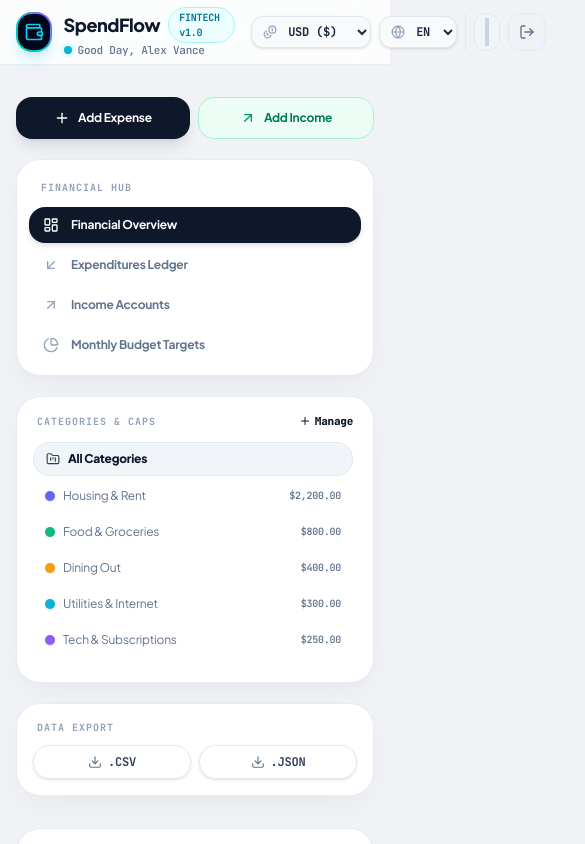
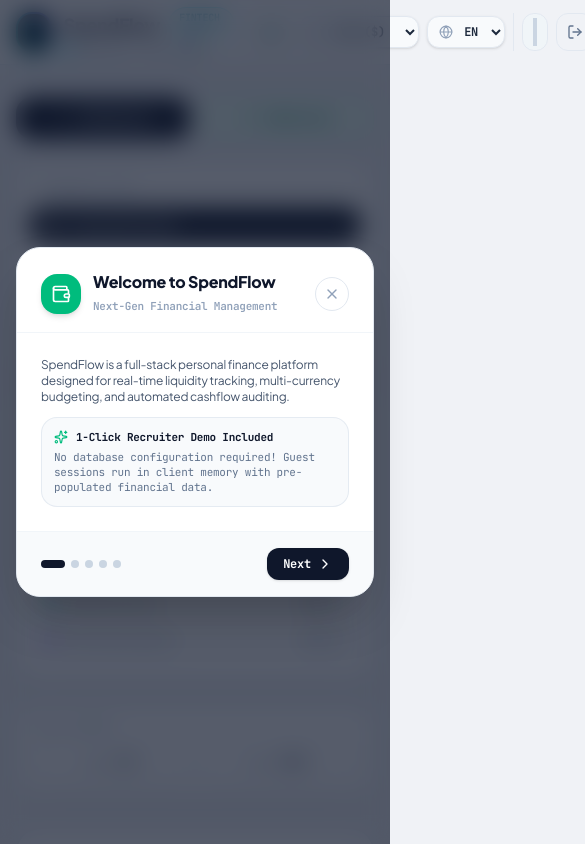
Before and after one commit to marcorv6/expense-tracker, a Next.js app: page / in a window 390 px wide. Shown: the top 844 px of the page, 585 px wide, since content can reach past the window. Built offline with nearby package versions, Linux system fonts and the light colour scheme; no server answers; grey boxes are pictures that could not be loaded.

Commit message:
feat(tutorial): 🎓 add interactive user onboarding tutorial & fix SVG graph label font family

```diff
--- a/app/page.tsx
+++ b/app/page.tsx
@@ -10,6 +10,7 @@
 import { TransactionModal } from '@/components/TransactionModal';
 import { CategoryModal } from '@/components/CategoryModal';
 import { AuthModal } from '@/components/AuthModal';
+import { OnboardingTutorial } from '@/components/OnboardingTutorial';
 import { Footer } from '@/components/Footer';
 import { useAuth } from '@/context/AuthContext';
 import { usePreferences } from '@/context/PreferencesContext';
@@ -45,6 +46,17 @@
   const [txModalDefaultType, setTxModalDefaultType] = useState<'expense' | 'income'>('expense');
   const [editingTransaction, setEditingTransaction] = useState<TransactionItem | null>(null);
   const [isCatModalOpen, setIsCatModalOpen] = useState(false);
+  const [isTutorialOpen, setIsTutorialOpen] = useState(false);
+
+  useEffect(() => {
+    if (typeof window !== 'undefined') {
+      const seen = localStorage.getItem('spendflow_tutorial_seen');
+      if (!seen) {
+        const timer = setTimeout(() => setIsTutorialOpen(true), 100);
+        return () => clearTimeout(timer);
+      }
+    }
+  }, []);
 
   const fetchDashboardData = async () => {
     if (!isAuthenticated) return;
@@ -382,6 +394,16 @@
         onDeleteCategory={handleDeleteCategory}
       />
 
+      <OnboardingTutorial
+        isOpen={isTutorialOpen}
+        onClose={() => {
+          setIsTutorialOpen(false);
+          if (typeof window !== 'undefined') {
+            localStorage.setItem('spendflow_tutorial_seen', 'true');
+          }
+        }}
+      />
+
       {/* Mandatory Auth Modal Overlay */}
       {!isAuthenticated && !isAuthLoading && (
         <AuthModal
--- a/components/Header.tsx
+++ b/components/Header.tsx
@@ -5,6 +5,7 @@
 import { usePreferences } from '@/context/PreferencesContext';
 import { SupportedCurrency, SupportedLanguage } from '@/lib/i18n/translations';
 import { AuthModal } from './AuthModal';
+import { OnboardingTutorial } from './OnboardingTutorial';
 import {
   Wallet,
   Sparkles,
@@ -14,6 +15,7 @@
   ArrowUpRight,
   Globe,
   Coins,
+  HelpCircle,
 } from 'lucide-react';
 
 interface HeaderProps {
@@ -25,13 +27,14 @@
   const { user, isAuthenticated, logout, loginAsDemoGuest } = useAuth();
   const { currency, setCurrency, language, setLanguage, t } = usePreferences();
   const [isAuthModalOpen, setIsAuthModalOpen] = useState(false);
+  const [isTutorialOpen, setIsTutorialOpen] = useState(false);
 
   return (
     <header className="sticky top-0 z-40 w-full border-b border-slate-200/80 bg-white/80 backdrop-blur-xl">
       <div className="max-w-7xl mx-auto px-4 sm:px-6 lg:px-8 h-16 flex items-center justify-between gap-4">
         {/* Brand Logo & Greeting */}
         <div className="flex items-center gap-3">
-          {/* New Electric Teal / Royal Violet Gradient Logo Badge */}
+          {/* Electric Teal / Royal Violet Gradient Logo Badge */}
           <div className="w-10 h-10 rounded-2xl bg-gradient-to-tr from-emerald-400 via-cyan-500 to-violet-600 p-[2px] shadow-lg shadow-cyan-500/20">
             <div className="w-full h-full rounded-[14px] bg-slate-950 flex items-center justify-center text-white">
               <Wallet className="w-5 h-5 text-cyan-400" />
@@ -61,6 +64,16 @@
 
         {/* Currency & Language Selectors & User Controls */}
         <div className="flex items-center gap-2 sm:gap-3">
+          {/* Onboarding Help Tour Button */}
+          <button
+            onClick={() => setIsTutorialOpen(true)}
+            className="inline-flex items-center gap-1.5 px-3 py-1.5 rounded-xl border border-slate-200 bg-slate-50 hover:bg-slate-100 text-xs font-mono font-bold text-slate-700 transition-all shadow-sm cursor-pointer"
+            title="Take Tour & Help Tutorial"
+          >
+            <HelpCircle className="w-3.5 h-3.5 text-emerald-600" />
+            <span className="hidden md:inline">Tutorial</span>
+          </button>
+
           {/* Currency Selector */}
           <div className="relative flex items-center">
             <Coins className="w-3.5 h-3.5 text-slate-400 absolute left-3 pointer-events-none" />
@@ -173,6 +186,7 @@
       </div>
 
       <AuthModal isOpen={isAuthModalOpen} onClose={() => setIsAuthModalOpen(false)} />
+      <OnboardingTutorial isOpen={isTutorialOpen} onClose={() => setIsTutorialOpen(false)} />
     </header>
   );
 }
--- /dev/null
+++ b/components/OnboardingTutorial.tsx
@@ -0,0 +1,225 @@
+'use client';
+
+import React, { useState } from 'react';
+import {
+  X,
+  ChevronRight,
+  ChevronLeft,
+  Sparkles,
+  Wallet,
+  Activity,
+  Receipt,
+  Target,
+  Globe,
+  CheckCircle2,
+} from 'lucide-react';
+
+interface OnboardingTutorialProps {
+  isOpen: boolean;
+  onClose: () => void;
+}
+
+export function OnboardingTutorial({ isOpen, onClose }: OnboardingTutorialProps) {
+  const [currentStep, setCurrentStep] = useState(0);
+
+  if (!isOpen) return null;
+
+  const steps = [
+    {
+      title: 'Welcome to SpendFlow',
+      subtitle: 'Next-Gen Financial Management',
+      icon: Wallet,
+      color: 'bg-emerald-500 text-white',
+      content: (
+        <div className="space-y-3 text-xs text-slate-600">
+          <p>
+            SpendFlow is a full-stack personal finance platform designed for real-time liquidity tracking, multi-currency budgeting, and automated cashflow auditing.
+          </p>
+          <div className="p-3 rounded-2xl bg-slate-50 border border-slate-200/80 space-y-1.5 font-mono text-[11px]">
+            <div className="flex items-center gap-2 text-slate-900 font-bold">
+              <Sparkles className="w-3.5 h-3.5 text-emerald-500" />
+              1-Click Recruiter Demo Included
+            </div>
+            <p className="text-slate-500">
+              No database configuration required! Guest sessions run in client memory with pre-populated financial data.
+            </p>
+          </div>
+        </div>
+      ),
+    },
+    {
+      title: 'Cashflow Dynamics Chart',
+      subtitle: 'Interactive Spline Analytics',
+      icon: Activity,
+      color: 'bg-cyan-500 text-white',
+      content: (
+        <div className="space-y-3 text-xs text-slate-600">
+          <p>
+            Visualize your net income vs expense velocity over custom audit windows (Week, Month, Year).
+          </p>
+          <ul className="space-y-2 font-mono text-[11px]">
+            <li className="flex items-center gap-2">
+              <CheckCircle2 className="w-3.5 h-3.5 text-emerald-500 flex-shrink-0" />
+              Click any month node along the wave curve to inspect exact spend volumes.
+            </li>
+            <li className="flex items-center gap-2">
+              <CheckCircle2 className="w-3.5 h-3.5 text-emerald-500 flex-shrink-0" />
+              Use the Share button to copy dashboard analytics reports to your clipboard.
+            </li>
+          </ul>
+        </div>
+      ),
+    },
+    {
+      title: 'Transaction Register & Batching',
+      subtitle: 'Complete Audit Control',
+      icon: Receipt,
+      color: 'bg-indigo-500 text-white',
+      content: (
+        <div className="space-y-3 text-xs text-slate-600">
+          <p>
+            Log income and expenses with payment channels, categories, and status tags (Cleared vs Pending).
+          </p>
+          <div className="p-3 rounded-2xl bg-slate-50 border border-slate-200/80 space-y-1 font-mono text-[11px]">
+            <span className="font-bold text-slate-900 block">Batch Operations Toolbar:</span>
+            <p className="text-slate-500">
+              Select multiple entries using checkboxes to bulk delete or update clearing statuses in a single click.
+            </p>
+          </div>
+        </div>
+      ),
+    },
+    {
+      title: 'Budget Caps & Thresholds',
+      subtitle: 'Prevent Over-spending',
+      icon: Target,
+      color: 'bg-amber-500 text-white',
+      content: (
+        <div className="space-y-3 text-xs text-slate-600">
+          <p>
+            Set monthly spending limits for each category to maintain discipline.
+          </p>
+          <div className="grid grid-cols-2 gap-2 font-mono text-[11px]">
+            <div className="p-2.5 rounded-xl bg-amber-50 border border-amber-200 text-amber-800 font-bold">
+              ⚠️ Warning at 80% Usage
+            </div>
+            <div className="p-2.5 rounded-xl bg-rose-50 border border-rose-200 text-rose-800 font-bold">
+              🚨 Alert on Exceeded Caps
+            </div>
+          </div>
+        </div>
+      ),
+    },
+    {
+      title: 'Currencies, i18n & Export',
+      subtitle: 'Global Portability',
+      icon: Globe,
+      color: 'bg-violet-500 text-white',
+      content: (
+        <div className="space-y-3 text-xs text-slate-600">
+          <p>
+            Seamlessly switch between 8 currencies and 5 languages in real-time with automatic number formatting.
+          </p>
+          <p className="font-mono text-[11px] text-slate-500">
+            Export your entire transaction ledger anytime to standardized <span className="font-bold text-slate-900">.CSV</span> or <span className="font-bold text-slate-900">.JSON</span> files.
+          </p>
+        </div>
+      ),
+    },
+  ];
+
+  const step = steps[currentStep] || steps[0];
+  const Icon = step.icon;
+
+  const handleClose = () => {
+    setCurrentStep(0);
+    onClose();
+  };
+
+  const handleNext = () => {
+    if (currentStep < steps.length - 1) {
+      setCurrentStep((prev) => prev + 1);
+    } else {
+      handleClose();
+    }
+  };
+
+  const handlePrev = () => {
+    if (currentStep > 0) {
+      setCurrentStep((prev) => prev - 1);
+    }
+  };
+
+  return (
+    <div className="fixed inset-0 z-50 flex items-center justify-center p-4 bg-slate-900/70 backdrop-blur-md animate-in fade-in">
+      <div className="w-full max-w-md rounded-3xl bg-white border border-slate-200 shadow-2xl overflow-hidden flex flex-col justify-between">
+        {/* Header */}
+        <div className="p-6 pb-4 border-b border-slate-100 flex items-center justify-between">
+          <div className="flex items-center gap-3">
+            <div className={`w-10 h-10 rounded-2xl flex items-center justify-center shadow-md ${step.color}`}>
+              <Icon className="w-5 h-5" />
+            </div>
+            <div>
+              <h3 className="text-base font-extrabold text-slate-900 leading-tight">
+                {step.title}
+              </h3>
+              <span className="text-[11px] font-mono text-slate-400 font-semibold">
+                {step.subtitle}
+              </span>
+            </div>
+          </div>
+
+          <button
+            onClick={handleClose}
+            className="p-2 rounded-full border border-slate-200 text-slate-400 hover:text-slate-900 hover:bg-slate-50 transition-colors cursor-pointer"
+          >
+            <X className="w-4 h-4" />
+          </button>
+        </div>
+
+        {/* Content Body */}
+        <div className="p-6 space-y-4">
+          {step.content}
+        </div>
+
+        {/* Footer & Navigation Controls */}
+        <div className="p-4 px-6 bg-slate-50 border-t border-slate-100 flex items-center justify-between">
+          {/* Progress Indicators */}
+          <div className="flex items-center gap-1.5">
+            {steps.map((_, idx) => (
+              <button
+                key={idx}
+                onClick={() => setCurrentStep(idx)}
+                className={`h-2 rounded-full transition-all cursor-pointer ${
+                  currentStep === idx
+                    ? 'w-6 bg-slate-900'
+                    : 'w-2 bg-slate-300 hover:bg-slate-400'
+                }`}
+              />
+            ))}
+          </div>
+
+          <div className="flex items-center gap-2">
+            {currentStep > 0 && (
+              <button
+                onClick={handlePrev}
+                className="px-3 py-2 rounded-xl text-xs font-mono font-bold text-slate-600 hover:text-slate-900 cursor-pointer flex items-center gap-1"
+              >
+                <ChevronLeft className="w-4 h-4" />
+                Back
+              </button>
+            )}
+
+            <button
+              onClick={handleNext}
+              className="inline-flex items-center gap-1.5 px-4 py-2 rounded-xl bg-slate-900 hover:bg-slate-800 text-white text-xs font-mono font-bold transition-all shadow-sm cursor-pointer"
+            >
+              <span>{currentStep === steps.length - 1 ? 'Get Started' : 'Next'}</span>
+              {currentStep < steps.length - 1 && <ChevronRight className="w-4 h-4" />}
+            </button>
+          </div>
+        </div>
+      </div>
+    </div>
+  );
+}
--- a/components/SpendingCharts.tsx
+++ b/components/SpendingCharts.tsx
@@ -171,11 +171,10 @@
               />
               <text
                 x="38"
-                y="15"
+                y="16"
                 fill="#34d399"
                 fontSize="11"
-                fontFamily="JetBrains Mono"
-                fontWeight="800"
+                style={{ fontFamily: 'Plus Jakarta Sans, -apple-system, sans-serif', fontWeight: 800 }}
                 textAnchor="middle"
               >
                 ${activePoint.amount}
```
